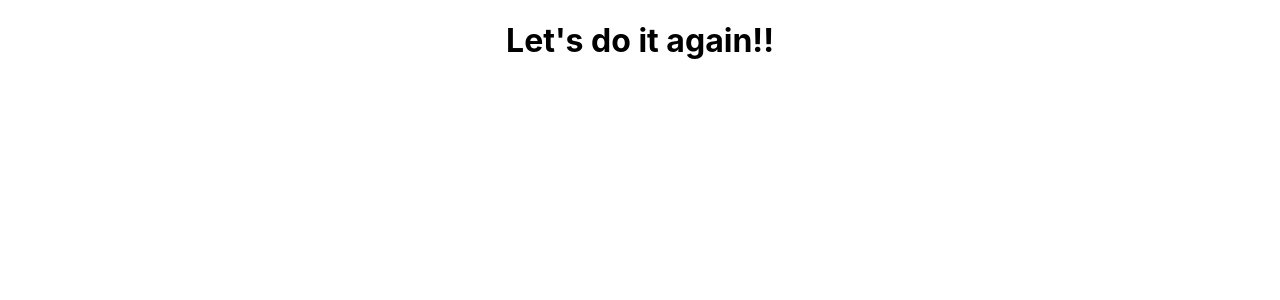
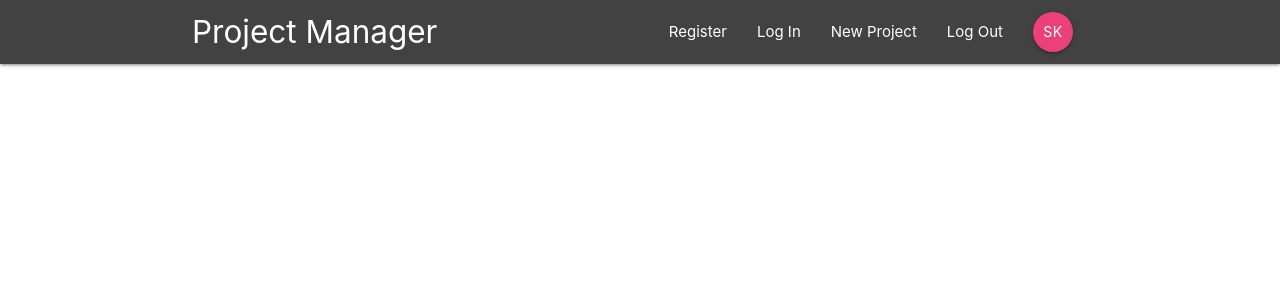
Before and after one commit to KhanDoors/react-project-developer, a React (Create React App) app: page / in a window 1280 px wide. Shown: the top 300 px of the page. Built offline with nearby package versions, Linux system fonts and the light colour scheme.

Commit message:
navbar complete

```diff
--- a/public/index.html
+++ b/public/index.html
@@ -6,8 +6,9 @@
   <link rel="shortcut icon" href="%PUBLIC_URL%/favicon.ico">
   <meta name="viewport" content="width=device-width, initial-scale=1, shrink-to-fit=no">
   <meta name="theme-color" content="#000000">
-
   <link rel="manifest" href="%PUBLIC_URL%/manifest.json">
+  <link href="https://fonts.googleapis.com/icon?family=Material+Icons" rel="stylesheet">
+  <link rel="stylesheet" href="https://cdnjs.cloudflare.com/ajax/libs/materialize/1.0.0/css/materialize.min.css">
 
   <title>Project Manager</title>
 </head>
--- a/src/App.css
+++ /dev/null
@@ -1,3 +0,0 @@
-.App {
-  text-align: center;
-}
--- a/src/App.js
+++ b/src/App.js
@@ -1,14 +1,13 @@
 import React, { Component } from "react";
 import { BrowserRouter } from "react-router-dom";
-
-import "./App.css";
+import Navbar from "./components/layout/Navbar";
 
 class App extends Component {
   render() {
     return (
       <BrowserRouter>
         <div className="App">
-          <h1>Let's do it again!!</h1>
+          <Navbar />
         </div>
       </BrowserRouter>
     );
--- a/src/components/layout/Navbar.js
+++ b/src/components/layout/Navbar.js
@@ -0,0 +1,20 @@
+import React from "react";
+import { Link } from "react-router-dom";
+import SignedInLinks from "./SignedInLinks";
+import SignedOutLinks from "./SignedOutLinks";
+
+function Navbar() {
+  return (
+    <nav className="nav-wrapper grey darken-3">
+      <div className="container">
+        <Link to="/" className="brand-logo">
+          Project Manager
+        </Link>
+        <SignedInLinks />
+        <SignedOutLinks />
+      </div>
+    </nav>
+  );
+}
+
+export default Navbar;
--- a/src/components/layout/SignedInLinks.js
+++ b/src/components/layout/SignedInLinks.js
@@ -0,0 +1,23 @@
+import React from "react";
+import { NavLink } from "react-router-dom";
+
+function SignedInLinks() {
+  return (
+    <ul className="right">
+      <li>
+        <NavLink to="/">New Project</NavLink>
+      </li>
+      <li>
+        <NavLink to="/">Log Out</NavLink>
+      </li>
+      <li>
+        {" "}
+        <NavLink to="/" className="btn btn-floating pink lighten-1">
+          SK
+        </NavLink>
+      </li>
+    </ul>
+  );
+}
+
+export default SignedInLinks;
--- a/src/components/layout/SignedOutLinks.js
+++ b/src/components/layout/SignedOutLinks.js
@@ -0,0 +1,17 @@
+import React from "react";
+import { NavLink } from "react-router-dom";
+
+function SignedOutLinks() {
+  return (
+    <ul className="right">
+      <li>
+        <NavLink to="/">Register</NavLink>
+      </li>
+      <li>
+        <NavLink to="/">Log In</NavLink>
+      </li>
+    </ul>
+  );
+}
+
+export default SignedOutLinks;
```
